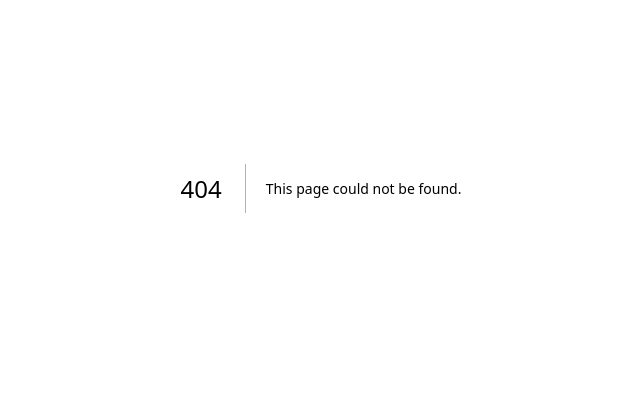
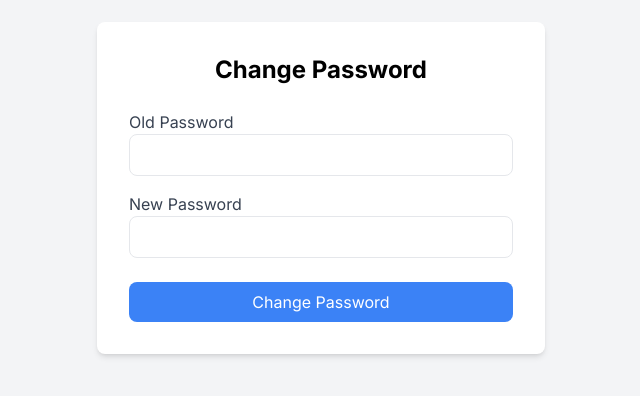
Before and after one commit to bslowik4/nextjs-video, a Next.js app in the folder nextjs-video/: page /changePassword in a window 1280 px wide. Before the commit this address had no page. Shown: the part 212-608 px from the top of the page, without its empty margins (319-959 px from the left). Built offline with nearby package versions, Linux system fonts and the light colour scheme.

Commit message:
Added protected rout feature
Protecet rout can be loaded in before sites shows, to ensure that somone commiting changes has good jwt token

```diff
--- /dev/null
+++ b/nextjs-video/app/changePassword/page.tsx
@@ -0,0 +1,66 @@
+'use client'
+import { useState } from 'react';
+import { redirect } from 'next/navigation';
+import { getToken } from '../utils/auth';
+
+const ChangePassword: React.FC = () => {
+  const [oldPassword, setOldPassword] = useState('');
+  const [newPassword, setNewPassword] = useState('');
+
+  const handleSubmit = async (e: React.FormEvent<HTMLFormElement>) => {
+    e.preventDefault();
+    const token = getToken();
+    const res = await fetch('localhost:3001/api/auth/change-password', {
+      method: 'POST',
+      headers: {
+        'Content-Type': 'application/json',
+        Authorization: `Bearer ${token}`,
+      },
+      body: JSON.stringify({ oldPassword, newPassword }),
+    });
+
+    if (res.ok) {
+      alert('Password changed successfully');
+      redirect('/');
+    } else {
+      alert('Failed to change password');
+    }
+  };
+
+  return (
+    <div className="flex items-center justify-center min-h-screen bg-gray-100">
+      <div className="w-full max-w-md bg-white rounded-lg shadow-md p-8">
+        <h1 className="text-2xl font-bold text-center mb-6">Change Password</h1>
+        <form onSubmit={handleSubmit}>
+          <div className="mb-4">
+            <label className="block text-gray-700">Old Password</label>
+            <input
+              type="password"
+              value={oldPassword}
+              onChange={(e) => setOldPassword(e.target.value)}
+              className="w-full px-3 py-2 border rounded-lg focus:outline-none focus:ring-2 focus:ring-blue-500"
+            />
+          </div>
+          <div className="mb-6">
+            <label className="block text-gray-700">New Password</label>
+            <input
+              type="password"
+              value={newPassword}
+              onChange={(e) => setNewPassword(e.target.value)}
+              className="w-full px-3 py-2 border rounded-lg focus:outline-none focus:ring-2 focus:ring-blue-500"
+            />
+          </div>
+          <button
+            type="submit"
+            className="w-full py-2 bg-blue-500 text-white rounded-lg hover:bg-blue-600 transition duration-300"
+          >
+            Change Password
+          </button>
+        </form>
+      </div>
+    </div>
+
+  );
+};
+
+export default ChangePassword;
--- a/nextjs-video/app/login/page.tsx
+++ b/nextjs-video/app/login/page.tsx
@@ -27,19 +27,36 @@ const Login: React.FC = () => {
   };
 
   return (
-    <div>
-      <h1>Login</h1>
+        <div className="flex items-center justify-center min-h-screen bg-gray-100">
+          <div className="w-full max-w-md bg-white rounded-lg shadow-md p-8">
+            <h1 className="text-2xl font-bold text-center mb-6">Login</h1>
             <form onSubmit={handleSubmit}>
-        <div>
-          <label>ID</label>
-          <input type="text" value={id} onChange={(e) => setId(e.target.value)} />
+              <div className="mb-4">
+                <label className="block text-gray-700">ID</label>
+                <input
+                  type="text"
+                  value={id}
+                  onChange={(e) => setId(e.target.value)}
+                  className="w-full px-3 py-2 border rounded-lg focus:outline-none focus:ring-2 focus:ring-blue-500"
+                />
               </div>
-        <div>
-          <label>Password</label>
-          <input type="password" value={password} onChange={(e) => setPassword(e.target.value)} />
+              <div className="mb-6">
+                <label className="block text-gray-700">Password</label>
+                <input
+                  type="password"
+                  value={password}
+                  onChange={(e) => setPassword(e.target.value)}
+                  className="w-full px-3 py-2 border rounded-lg focus:outline-none focus:ring-2 focus:ring-blue-500"
+                />
               </div>
-        <button type="submit">Login</button>
+              <button
+                type="submit"
+                className="w-full py-2 bg-blue-500 text-white rounded-lg hover:bg-blue-600 transition duration-300"
+              >
+                Login
+              </button>
             </form>
+          </div>
         </div>
       );
     };
--- /dev/null
+++ b/nextjs-video/app/ui/edit/protectedRout.tsx
@@ -0,0 +1,29 @@
+// app/ui/ProtectedRoute.tsx
+import { useEffect, useState } from 'react';
+import { redirect } from 'next/navigation';
+import { getToken } from '@/app/utils/auth';
+
+interface ProtectedRouteProps {
+  children: JSX.Element;
+}
+
+const ProtectedRoute: React.FC<ProtectedRouteProps> = ({ children }) => {
+  const [loading, setLoading] = useState(true);
+
+  useEffect(() => {
+    const token = getToken();
+    if (!token) {
+      redirect('/login')
+    } else {
+      setLoading(false);
+    }
+  }, []);
+
+  if (loading) {
+    return <div>Loading...</div>;
+  }
+
+  return <>{children}</>;
+};
+
+export default ProtectedRoute;
```
Lines whose indentation alone changed are shown as unchanged.
